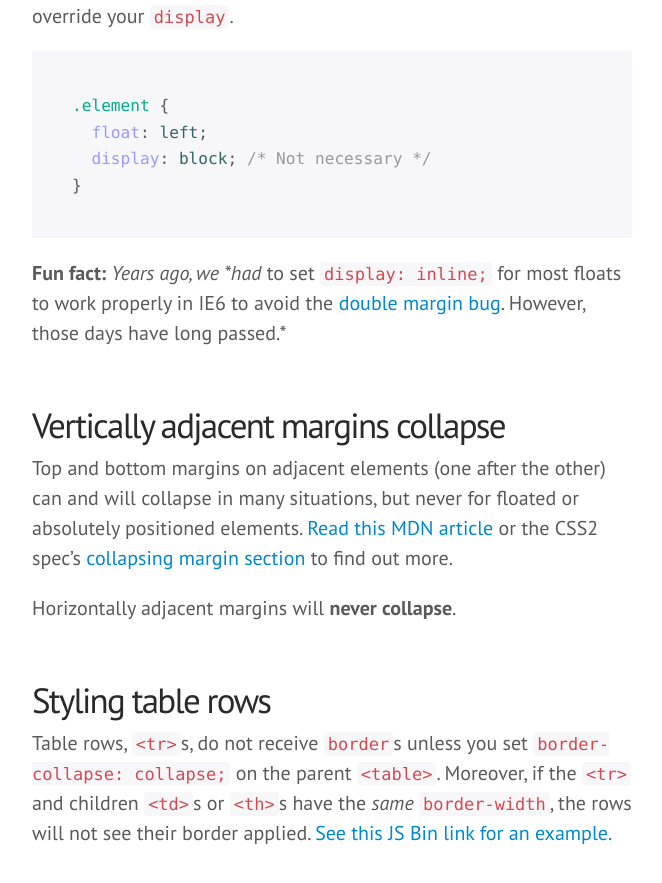
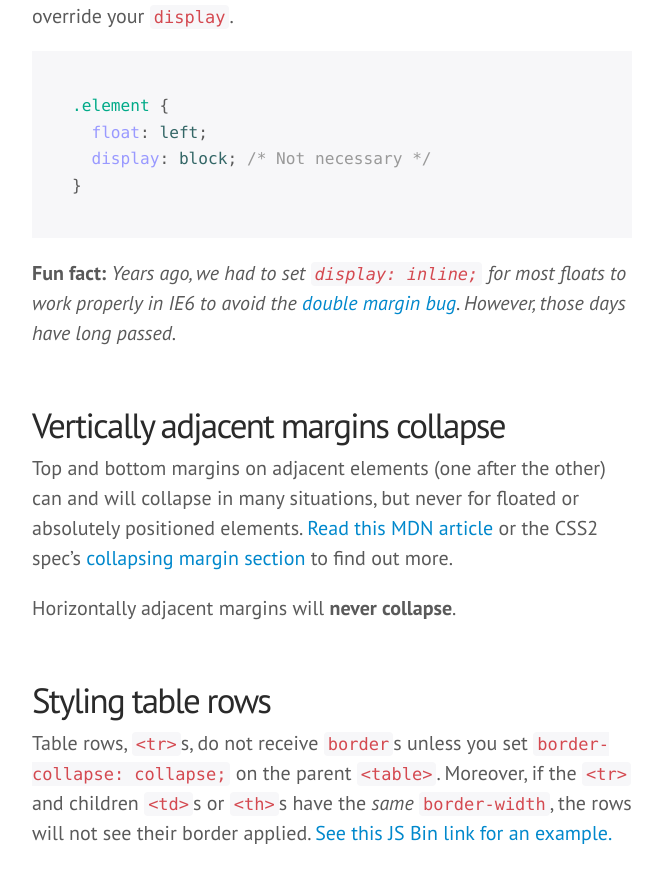
Before and after one commit to mdo/wtf-html-css, a Jekyll site: the page built from index.md, in a window 1280 px wide and 900 px high, scrolled down 4478 px. Shown: the top 883 px of the window, without its empty margins (308-970 px from the left). Built offline with Jekyll 4.4.1, drawn with Linux system fonts in a browser that asks for light colours; some web fonts are replaced; Markdown is read by kramdown in place of the engine named in the settings; comment, search, counter and statistics services are not loaded.

Commit message:
Fix emphasis

````diff
--- a/index.md
+++ b/index.md
@@ -130,7 +130,7 @@ Elements with a `float` will automatically become `display: block;`. Do not set
 }
 ```
 
-**Fun fact:** *Years ago, we *had* to set `display: inline;` for most floats to work properly in IE6 to avoid the [double margin bug](http://www.positioniseverything.net/explorer/doubled-margin.html). However, those days have long passed.*
+**Fun fact:** *Years ago, we had to set `display: inline;` for most floats to work properly in IE6 to avoid the [double margin bug](http://www.positioniseverything.net/explorer/doubled-margin.html). However, those days have long passed.*
 
 
 <a name="vertical-margins-collapse"></a>
````
